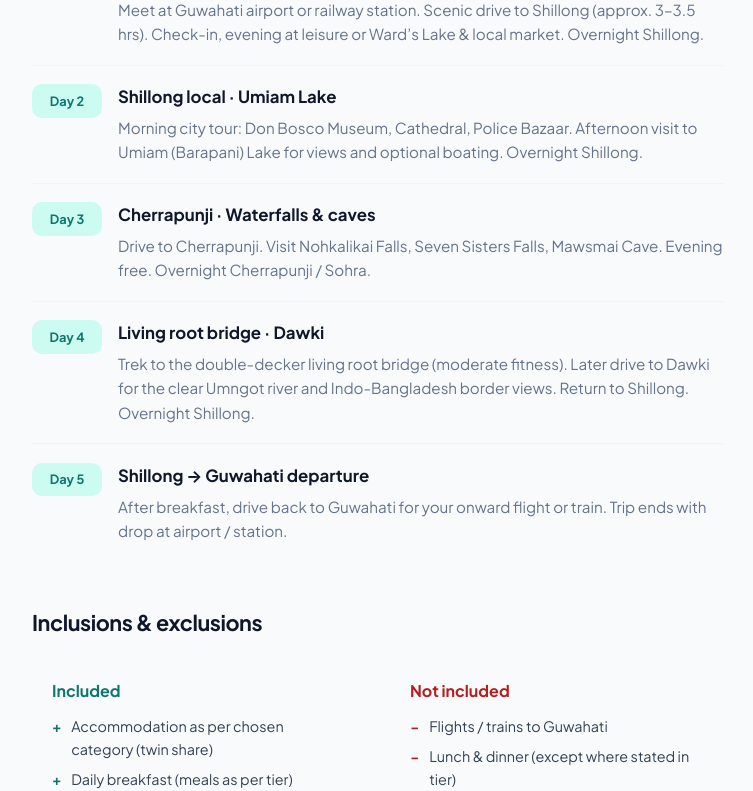
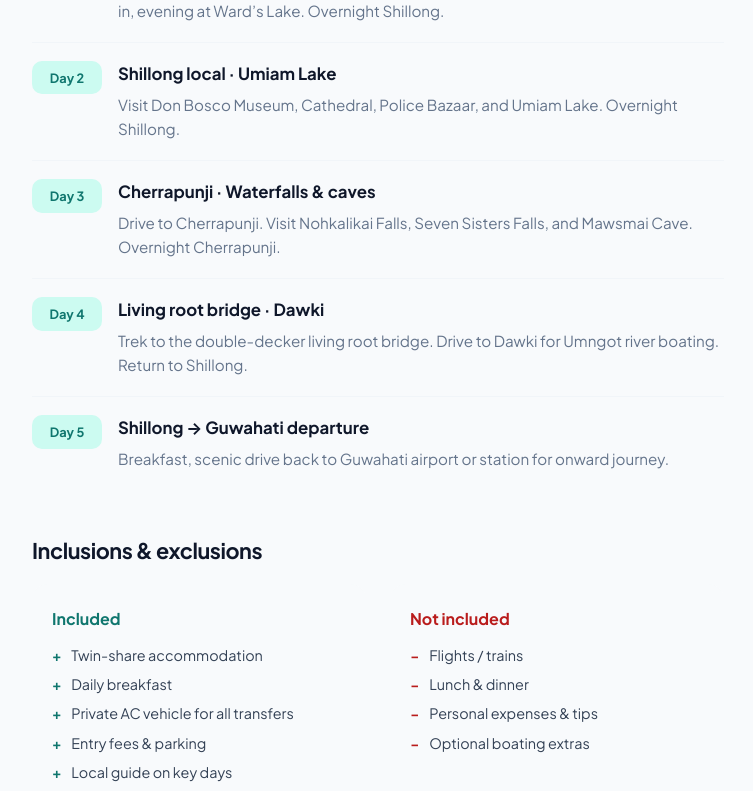
Before and after one commit to santanusaikia46g/client_Trav, a React (Vite) app: page /packages/1 in a window 1280 px wide. Shown: the part 1470-2261 px from the top of the page, without its empty margins (72-825 px from the left). Built offline with nearby package versions, Linux system fonts and the light colour scheme; no server answers.

Commit message:
feat: implement packages list and details pages with API integration and static fallbacks

```diff
--- a/src/pages/PackageDetails.jsx
+++ b/src/pages/PackageDetails.jsx
@@ -3,8 +3,9 @@ import { useParams, Link } from 'react-router-dom';
 import { getPackage } from '../services/api';
 import Spinner from '../components/Spinner';
 
-// Default Meghalaya Highlights fallback package structure
-const defaultMeghalayaDetails = {
+// Regional fallback packages dictionary
+const regionalPackageDetails = {
+  'meghalaya-1': {
     title: 'Meghalaya Highlights',
     duration: '5 days / 4 nights',
     route: 'Shillong · Cherrapunji · Dawki',
@@ -21,105 +22,141 @@ const defaultMeghalayaDetails = {
       'Optional caving or boating'
     ],
     pricingTiers: [
-    {
-      id: 'standard',
-      name: 'Standard',
-      stars: '★★★ · 3-star hotels',
-      price: '₹18,900',
-      priceUnit: '/ person',
-      hotel: 'Clean, well-located 3★ stays in Shillong & Cherrapunji',
-      features: [
-        '3★ hotels / guesthouses',
-        'Private AC vehicle',
-        'Breakfast daily',
-        'Local guide on key days'
-      ],
-      featured: false,
-      btnClass: 'btn-outline'
-    },
-    {
-      id: 'deluxe',
-      name: 'Deluxe',
-      stars: '★★★★ · 4-star hotels',
-      price: '₹24,900',
-      priceUnit: '/ person',
-      hotel: 'Comfortable 4★ hotels with better views & amenities',
-      features: [
-        '4★ hotels / resorts',
-        'Private AC vehicle',
-        'Breakfast + 2 dinners',
-        'Dedicated local guide'
-      ],
-      featured: true,
-      btnClass: 'btn-primary'
-    },
-    {
-      id: 'luxury',
-      name: 'Luxury',
-      stars: '★★★★★ · 5-star / premium',
-      price: '₹34,900',
-      priceUnit: '/ person',
-      hotel: 'Premium resorts & boutique stays with top service',
-      features: [
-        '5★ / premium resorts',
-        'Premium private vehicle',
-        'All meals included',
-        'Private guide throughout'
-      ],
-      featured: false,
-      btnClass: 'btn-outline'
-    }
+      { id: 'std', name: 'Standard', stars: '★★★ · 3-star hotels', price: '₹18,900', priceUnit: '/ person', hotel: 'Clean 3★ stays in Shillong & Cherrapunji', features: ['3★ hotels / guesthouses', 'Private AC vehicle', 'Breakfast daily', 'Local guide on key days'], featured: false, btnClass: 'btn-outline' },
+      { id: 'dlx', name: 'Deluxe', stars: '★★★★ · 4-star hotels', price: '₹24,900', priceUnit: '/ person', hotel: 'Comfortable 4★ hotels with views', features: ['4★ hotels / resorts', 'Private AC vehicle', 'Breakfast + 2 dinners', 'Dedicated local guide'], featured: true, btnClass: 'btn-primary' },
+      { id: 'lux', name: 'Luxury', stars: '★★★★★ · 5-star / premium', price: '₹34,900', priceUnit: '/ person', hotel: 'Premium resorts & boutique stays', features: ['5★ / premium resorts', 'Premium private vehicle', 'All meals included', 'Private guide throughout'], featured: false, btnClass: 'btn-outline' }
     ],
     itinerary: [
-    {
-      day: 'Day 1',
-      title: 'Arrive Guwahati → Shillong',
-      desc: 'Meet at Guwahati airport or railway station. Scenic drive to Shillong (approx. 3–3.5 hrs). Check-in, evening at leisure or Ward’s Lake & local market. Overnight Shillong.'
+      { day: 'Day 1', title: 'Arrive Guwahati → Shillong', desc: 'Meet at Guwahati airport or station. Scenic drive to Shillong (approx. 3.5 hrs). Check-in, evening at Ward’s Lake. Overnight Shillong.' },
+      { day: 'Day 2', title: 'Shillong local · Umiam Lake', desc: 'Visit Don Bosco Museum, Cathedral, Police Bazaar, and Umiam Lake. Overnight Shillong.' },
+      { day: 'Day 3', title: 'Cherrapunji · Waterfalls & caves', desc: 'Drive to Cherrapunji. Visit Nohkalikai Falls, Seven Sisters Falls, and Mawsmai Cave. Overnight Cherrapunji.' },
+      { day: 'Day 4', title: 'Living root bridge · Dawki', desc: 'Trek to the double-decker living root bridge. Drive to Dawki for Umngot river boating. Return to Shillong.' },
+      { day: 'Day 5', title: 'Shillong → Guwahati departure', desc: 'Breakfast, scenic drive back to Guwahati airport or station for onward journey.' }
+    ],
+    inclusions: ['Twin-share accommodation', 'Daily breakfast', 'Private AC vehicle for all transfers', 'Entry fees & parking', 'Local guide on key days'],
+    exclusions: ['Flights / trains', 'Lunch & dinner', 'Personal expenses & tips', 'Optional boating extras'],
+    sidebarFacts: { duration: '5D / 4N', startEnd: 'Guwahati', season: 'Oct – May', groupSize: '2 – 12', difficulty: 'Easy – Moderate' }
   },
-    {
-      day: 'Day 2',
-      title: 'Shillong local · Umiam Lake',
-      desc: 'Morning city tour: Don Bosco Museum, Cathedral, Police Bazaar. Afternoon visit to Umiam (Barapani) Lake for views and optional boating. Overnight Shillong.'
+  'assam-1': {
+    title: 'Kaziranga Safari',
+    duration: '3 days / 2 nights',
+    route: 'Kaziranga National Park',
+    bestSeason: 'Nov – Apr',
+    subtitle: 'One-horned rhinos, early morning jeep safaris, wild elephant herds and quiet stays near the national park.',
+    priceFrom: '12,500',
+    heroImage: 'https://images.unsplash.com/photo-1566073771259-6a8506099945?auto=format&fit=crop&w=1920&q=80',
+    highlights: [
+      'Early morning Elephant safari in Central Range',
+      'Jeep safari in Western Range (Bagori)',
+      'Tea garden estate walkthrough',
+      'Orchid Park & cultural dance performance',
+      'Assamese traditional cuisine sampling'
+    ],
+    pricingTiers: [
+      { id: 'std', name: 'Standard', stars: '★★★ · Safari Lodge', price: '₹12,500', priceUnit: '/ person', hotel: 'Cozy jungle lodge near park gate', features: ['Jungle lodge stay', '1 Jeep Safari included', 'Breakfast & Dinner', 'Park naturalist guide'], featured: false, btnClass: 'btn-outline' },
+      { id: 'dlx', name: 'Deluxe', stars: '★★★★ · Eco Resort', price: '₹16,900', priceUnit: '/ person', hotel: 'Eco-resort with pool & garden views', features: ['4★ Eco Resort', '1 Jeep + 1 Elephant Safari', 'All meals included', 'Private park guide'], featured: true, btnClass: 'btn-primary' }
+    ],
+    itinerary: [
+      { day: 'Day 1', title: 'Guwahati → Kaziranga', desc: 'Pick up from Guwahati and drive to Kaziranga National Park (approx. 4 hrs). Check-in and evening cultural show.' },
+      { day: 'Day 2', title: 'Kaziranga Safaris', desc: 'Early morning Elephant safari followed by breakfast. Afternoon Jeep safari deep inside the park.' },
+      { day: 'Day 3', title: 'Kaziranga → Guwahati', desc: 'Visit Kaziranga Orchid Park, then drive back to Guwahati for departure.' }
+    ],
+    inclusions: ['Lodge/Resort accommodation', 'Daily breakfast & dinner', 'Jeep safari charges & permits', 'Private transfer vehicle'],
+    exclusions: ['Camera fees', 'Airfare/Train tickets', 'Personal expenses'],
+    sidebarFacts: { duration: '3D / 2N', startEnd: 'Guwahati', season: 'Nov – Apr', groupSize: '2 – 8', difficulty: 'Easy' }
   },
-    {
-      day: 'Day 3',
-      title: 'Cherrapunji · Waterfalls & caves',
-      desc: 'Drive to Cherrapunji. Visit Nohkalikai Falls, Seven Sisters Falls, Mawsmai Cave. Evening free. Overnight Cherrapunji / Sohra.'
+  'arunachal-1': {
+    title: 'Tawang Circuit',
+    duration: '7 days / 6 nights',
+    route: 'Tawang · Sela Pass · Dirang',
+    bestSeason: 'Oct – May',
+    subtitle: 'High mountain monastery, crystal clear lakes, snow-capped Sela Pass and serene Buddhist culture.',
+    priceFrom: '34,900',
+    heroImage: 'https://images.unsplash.com/photo-1544735716-392fe2489ffa?auto=format&fit=crop&w=1920&q=80',
+    highlights: [
+      'Tawang Monastery (2nd largest in Asia)',
+      'Sela Pass at 13,700 feet & Sela Lake',
+      'Bum La Pass (Indo-China Border)',
+      'Madhuri Lake (Sangetsar Tso)',
+      'Jaswant Garh War Memorial & Dirang valley'
+    ],
+    pricingTiers: [
+      { id: 'std', name: 'Standard', stars: '★★★ · Mountain Hotel', price: '₹34,900', priceUnit: '/ person', hotel: 'Comfortable heated stays in Tawang & Dirang', features: ['Mountain hotels', 'Inland Permit (ILP) support', 'SUV Vehicle (Innova/Scorpio)', 'Daily Breakfast'], featured: true, btnClass: 'btn-primary' }
+    ],
+    itinerary: [
+      { day: 'Day 1', title: 'Guwahati → Tezpur / Bhalukpong', desc: 'Drive from Guwahati to Bhalukpong at the foothills of Arunachal Pradesh.' },
+      { day: 'Day 2', title: 'Bhalukpong → Dirang', desc: 'Drive through Apple orchards and kiwi farms to Dirang valley. Visit Dirang Dzong.' },
+      { day: 'Day 3', title: 'Dirang → Tawang via Sela Pass', desc: 'Cross Sela Pass (13,700 ft) and visit Jaswant Garh. Arrive in Tawang.' },
+      { day: 'Day 4', title: 'Tawang Monastery & City', desc: 'Explore Tawang Monastery, Ani Gompa, and War Memorial.' },
+      { day: 'Day 5', title: 'Bum La Pass & Madhuri Lake', desc: 'Excursion to Indo-China border at Bum La and Sangetsar Lake.' },
+      { day: 'Day 6', title: 'Tawang → Bomdila', desc: 'Scenic drive back through Bomdila Monastery.' },
+      { day: 'Day 7', title: 'Bomdila → Guwahati', desc: 'Drive back to Guwahati airport/station for departure.' }
+    ],
+    inclusions: ['Hotel accommodation', 'ILP permits', 'SUV transport', 'Daily breakfast'],
+    exclusions: ['Bum La Pass local vehicle union charges', 'Meals except breakfast', 'Personal items'],
+    sidebarFacts: { duration: '7D / 6N', startEnd: 'Guwahati', season: 'Oct – May', groupSize: '2 – 6', difficulty: 'Moderate' }
   },
-    {
-      day: 'Day 4',
-      title: 'Living root bridge · Dawki',
-      desc: 'Trek to the double-decker living root bridge (moderate fitness). Later drive to Dawki for the clear Umngot river and Indo-Bangladesh border views. Return to Shillong. Overnight Shillong.'
+  'sikkim-1': {
+    title: 'Sikkim Essentials',
+    duration: '6 days / 5 nights',
+    route: 'Gangtok · Lachen · Lachung · Yumthang',
+    bestSeason: 'Mar – Jun, Oct – Dec',
+    subtitle: 'High mountain passes, sacred Gurudongmar Lake, rhododendron valleys, and majestic Kanchenjunga views.',
+    priceFrom: '28,500',
+    heroImage: 'https://images.unsplash.com/photo-1506905925346-21bda4d32df4?auto=format&fit=crop&w=1920&q=80',
+    highlights: [
+      'Tsomgo Lake & Baba Mandir near Nathula Pass',
+      'High altitude Gurudongmar Lake (17,800 ft)',
+      'Yumthang Valley of Flowers',
+      'Rumtek & Enchey Monasteries in Gangtok',
+      'Panoramic Kanchenjunga views from Tashi Viewpoint'
+    ],
+    pricingTiers: [
+      { id: 'std', name: 'Standard', stars: '★★★ · Gangtok Hotel', price: '₹28,500', priceUnit: '/ person', hotel: 'Comfortable stays in Gangtok & North Sikkim lodges', features: ['3★ hotels & North Sikkim homestays', 'Sikkim PAP permits', 'Private vehicle', 'Daily breakfast & North Sikkim meals'], featured: true, btnClass: 'btn-primary' }
+    ],
+    itinerary: [
+      { day: 'Day 1', title: 'Bagdogra / NJP → Gangtok', desc: 'Arrive at airport/railway station and drive to Gangtok (approx. 4.5 hrs).' },
+      { day: 'Day 2', title: 'Tsomgo Lake & Baba Mandir', desc: 'Day excursion to glacial Tsomgo Lake and Baba Harbhajan Singh Mandir.' },
+      { day: 'Day 3', title: 'Gangtok → Lachen', desc: 'Drive north to Lachen village via Seven Sister Waterfalls.' },
+      { day: 'Day 4', title: 'Gurudongmar Lake → Lachung', desc: 'Early morning drive to Gurudongmar Lake (17,800 ft), then transfer to Lachung.' },
+      { day: 'Day 5', title: 'Yumthang Valley → Gangtok', desc: 'Visit Zero Point / Yumthang Valley of Flowers, then return to Gangtok.' },
+      { day: 'Day 6', title: 'Gangtok → Bagdogra / NJP', desc: 'Departure transfer back to Bagdogra airport / NJP station.' }
+    ],
+    inclusions: ['Accommodation', 'North Sikkim permits', 'Transport', 'Breakfast & North Sikkim all meals'],
+    exclusions: ['Nathula Pass union extra', 'Airfare/Train tickets', 'Personal expenses'],
+    sidebarFacts: { duration: '6D / 5N', startEnd: 'Bagdogra / NJP', season: 'Oct – Jun', groupSize: '2 – 8', difficulty: 'Moderate' }
   },
-    {
-      day: 'Day 5',
-      title: 'Shillong → Guwahati departure',
-      desc: 'After breakfast, drive back to Guwahati for your onward flight or train. Trip ends with drop at airport / station.'
-    }
+  'multistate-1': {
+    title: 'Assam + Meghalaya',
+    duration: '8 days / 7 nights',
+    route: 'Kaziranga · Guwahati · Shillong · Cherrapunji',
+    bestSeason: 'Oct – Apr',
+    subtitle: 'Wildlife safaris in Kaziranga combined with waterfalls, root bridges, and pine forests of Meghalaya.',
+    priceFrom: '32,900',
+    heroImage: 'https://images.unsplash.com/photo-1464822759023-fed622ff2c3b?auto=format&fit=crop&w=1920&q=80',
+    highlights: [
+      'Jeep and Elephant safaris in Kaziranga National Park',
+      'Kamakhya Temple blessing in Guwahati',
+      'Living Root Bridge trek in Cherrapunji',
+      'Clear Umngot River in Dawki',
+      'Shillong pine forests & Umiam Lake'
     ],
-  inclusions: [
-    'Accommodation as per chosen category (twin share)',
-    'Daily breakfast (meals as per tier)',
-    'Private vehicle for all transfers & sightseeing',
-    'Driver allowances & parking',
-    'Entry fees to major points (as per itinerary)',
-    'Local guide on key activity days',
-    'Basic first-aid support'
+    pricingTiers: [
+      { id: 'std', name: 'Standard', stars: '★★★ · Hotels & Lodges', price: '₹32,900', priceUnit: '/ person', hotel: 'Top-rated stays across Assam & Meghalaya', features: ['3★ stays throughout', 'Kaziranga safaris included', 'Private vehicle', 'Daily breakfast'], featured: true, btnClass: 'btn-primary' }
     ],
-  exclusions: [
-    'Flights / trains to Guwahati',
-    'Lunch & dinner (except where stated in tier)',
-    'Personal expenses & tips',
-    'Optional activities (boating, caving extras)',
-    'Travel insurance',
-    'Anything not listed under inclusions'
+    itinerary: [
+      { day: 'Day 1', title: 'Arrive Guwahati → Kaziranga', desc: 'Pick up at Guwahati airport/station and drive straight to Kaziranga National Park.' },
+      { day: 'Day 2', title: 'Kaziranga Safaris', desc: 'Morning elephant safari and afternoon jeep safari in Kaziranga.' },
+      { day: 'Day 3', title: 'Kaziranga → Shillong', desc: 'Drive from Kaziranga to Shillong via Umiam Lake.' },
+      { day: 'Day 4', title: 'Shillong → Cherrapunji', desc: 'Sightseeing of Nohkalikai, Mawsmai cave, and stay in Cherrapunji.' },
+      { day: 'Day 5', title: 'Root Bridge Trek', desc: 'Trek to Nongriat double-decker living root bridge.' },
+      { day: 'Day 6', title: 'Dawki & Mawlynnong', desc: 'Visit Asia’s cleanest village Mawlynnong and crystal clear Dawki river.' },
+      { day: 'Day 7', title: 'Dawki → Shillong', desc: 'Return to Shillong for local handicraft shopping and Ward Lake.' },
+      { day: 'Day 8', title: 'Shillong → Guwahati Departure', desc: 'Visit Kamakhya Temple in Guwahati before departure drop.' }
     ],
-  sidebarFacts: {
-    duration: '5D / 4N',
-    startEnd: 'Guwahati',
-    season: 'Oct – May',
-    groupSize: '2 – 12',
-    difficulty: 'Easy – Moderate'
+    inclusions: ['Hotel stays', 'Safaris in Kaziranga', 'Private AC vehicle', 'Breakfast daily'],
+    exclusions: ['Airfare', 'Lunches & dinners', 'Entry/camera fees'],
+    sidebarFacts: { duration: '8D / 7N', startEnd: 'Guwahati', season: 'Oct – Apr', groupSize: '2 – 10', difficulty: 'Moderate' }
   }
 };
 
@@ -130,10 +167,18 @@ const PackageDetails = () => {
 
   useEffect(() => {
     const fetchPackage = async () => {
+      // 1. Check if ID matches a regional fallback static key
+      if (regionalPackageDetails[id]) {
+        setPkgData(regionalPackageDetails[id]);
+        document.title = `${regionalPackageDetails[id].title} | Travmitraa`;
+        setLoading(false);
+        return;
+      }
+
+      // 2. Try fetching from database API
       try {
         const data = await getPackage(id);
         if (data && data.title) {
-          // Format API response into layout data structure
           setPkgData({
             title: data.title,
             duration: data.duration || '5 days / 4 nights',
@@ -141,14 +186,14 @@ const PackageDetails = () => {
             bestSeason: 'Oct – May',
             subtitle: data.description,
             priceFrom: typeof data.price === 'number' ? data.price.toLocaleString('en-IN') : data.price,
-            heroImage: (data.images && data.images[0]) || defaultMeghalayaDetails.heroImage,
-            highlights: data.highlights && data.highlights.length > 0 ? data.highlights : defaultMeghalayaDetails.highlights,
-            pricingTiers: defaultMeghalayaDetails.pricingTiers,
+            heroImage: (data.images && data.images[0]) || regionalPackageDetails['meghalaya-1'].heroImage,
+            highlights: data.highlights && data.highlights.length > 0 ? data.highlights : regionalPackageDetails['meghalaya-1'].highlights,
+            pricingTiers: regionalPackageDetails['meghalaya-1'].pricingTiers,
             itinerary: data.itinerary && data.itinerary.length > 0
               ? data.itinerary.map(item => ({ day: `Day ${item.day}`, title: item.title, desc: item.description }))
-              : defaultMeghalayaDetails.itinerary,
-            inclusions: data.included && data.included.length > 0 ? data.included : defaultMeghalayaDetails.inclusions,
-            exclusions: data.excluded && data.excluded.length > 0 ? data.excluded : defaultMeghalayaDetails.exclusions,
+              : regionalPackageDetails['meghalaya-1'].itinerary,
+            inclusions: data.included && data.included.length > 0 ? data.included : regionalPackageDetails['meghalaya-1'].inclusions,
+            exclusions: data.excluded && data.excluded.length > 0 ? data.excluded : regionalPackageDetails['meghalaya-1'].exclusions,
             sidebarFacts: {
               duration: data.duration || '5D / 4N',
               startEnd: 'Guwahati',
@@ -159,13 +204,13 @@ const PackageDetails = () => {
           });
           document.title = `${data.title} | Travmitraa`;
         } else {
-          setPkgData(defaultMeghalayaDetails);
-          document.title = `Meghalaya Highlights – 5 Days | Travmitraa`;
+          setPkgData(regionalPackageDetails['meghalaya-1']);
+          document.title = `Meghalaya Highlights | Travmitraa`;
         }
       } catch (err) {
         console.error('Fetching package failed, using default details:', err);
-        setPkgData(defaultMeghalayaDetails);
-        document.title = `Meghalaya Highlights – 5 Days | Travmitraa`;
+        setPkgData(regionalPackageDetails['meghalaya-1']);
+        document.title = `Meghalaya Highlights | Travmitraa`;
       } finally {
         setLoading(false);
       }
@@ -178,7 +223,7 @@ const PackageDetails = () => {
     return <Spinner fullPage={true} />;
   }
 
-  const data = pkgData || defaultMeghalayaDetails;
+  const data = pkgData || regionalPackageDetails['meghalaya-1'];
 
   return (
     <div>
```
Also changed, not shown: src/pages/Packages.jsx (+11 -12 lines). Lines whose indentation alone changed are shown as unchanged.
